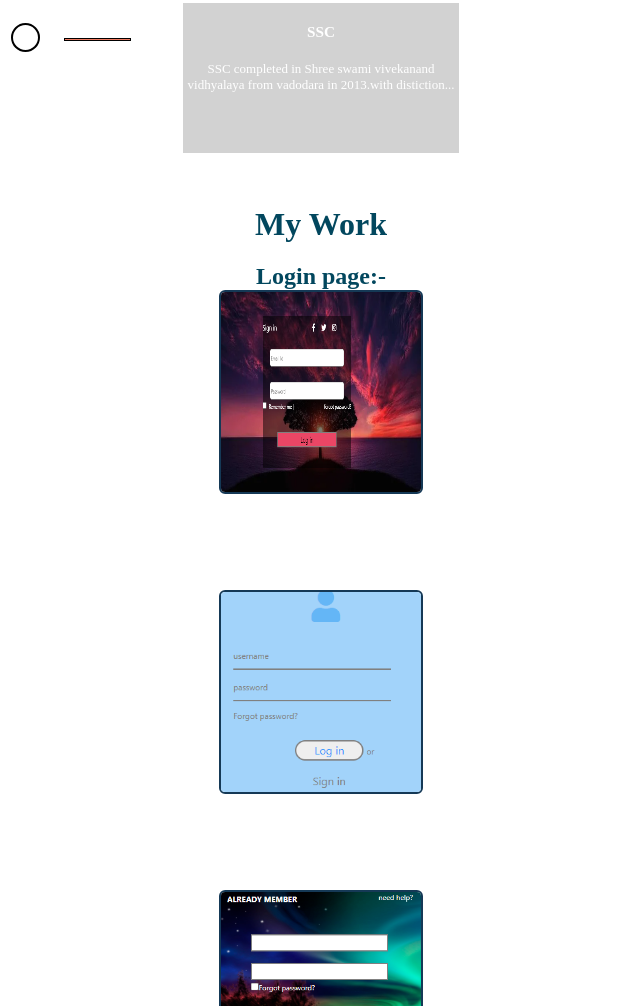
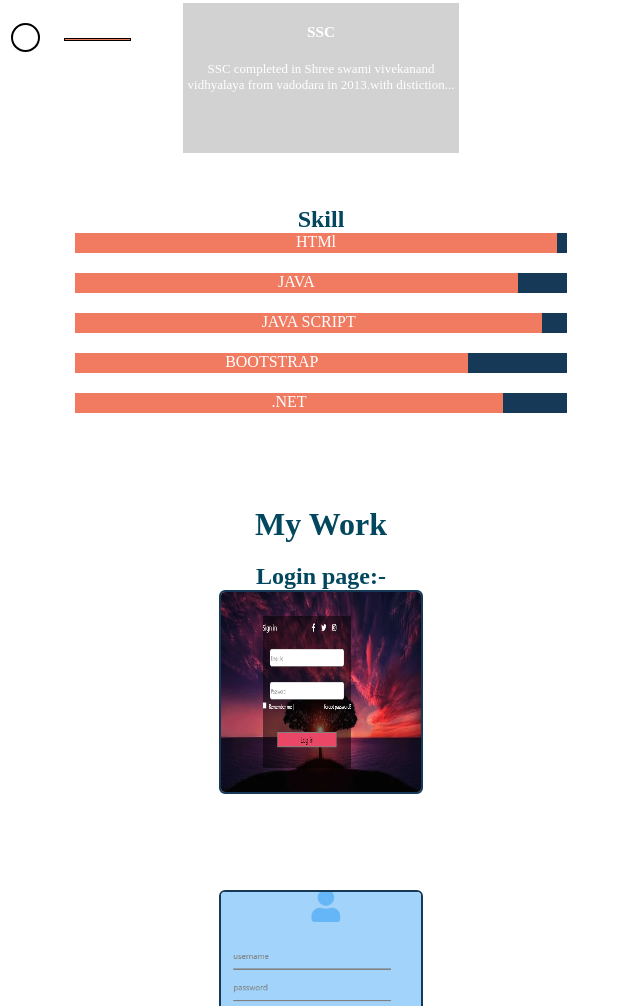
Before and after one commit to mausmiraj03821/mos_portfolio, a plain HTML site: page index.html in a window 768 px wide. Shown: the part 1764-2770 px from the top of the page, without its empty margins (63-703 px from the left). Drawn offline with Linux system fonts and the light colour scheme.

Commit message:
mos_portfolio

```diff
--- a/index.html
+++ b/index.html
@@ -13,7 +13,7 @@
         <div class="myprofile bg1">
             <img src="portfolio_img/97af7ca3-c241-402a-9182-5a7e6dd14fbf (1).jpg"class="profileimg">
             <h1 class="fwhite h1">Mausmiraj</h1>
-            <nav class="toggle">
+            <nav class="toggle" id=>
                 <button type="button" onclick="icon()" class="btn"> <i class="fas fa-bars togglebar"></i></button>
                     <button type="button" onclick="delicon()" class="btn1">X</button>
                 <div class="menu" id="open" id="close">
@@ -98,7 +98,7 @@
                 </div>
             </div>
             <!-- Skill -->
-            <!-- <section class="textcenter" id="Skill">
+            <section class="textcenter" id="Skill">
                 <h1 class="fblue">Skill</h1>
             <div class="section-box2">
                 <div class="skill textcenter">
@@ -119,7 +119,7 @@
                     </div>
                 </div>
             </div>
-        </section> -->
+        </section>
 
             <!-- Mywork -->
             <div class="work">
@@ -384,57 +384,10 @@
 
         }
         function delicon(){
-
+            document.getElementById("close").style.display="block";
             document.getElementById("open").style.display="none";
-            document.getElementById("close").style.display="block";
 
         }
     </script>
 </body>
 </html>
-
-
-<!-- <div class="col-3">
-    <div class="gallery5">
-        <img src="img/3-nature-wallpaper-mountain.jpg" class="img2" />
-        <div class="innerg5">
-            <h6 class="m100">The one web technology</h6>
-        </div>
-        <div class="inner5g5">
-        </div>
-    </div>
-    .gallery5 {
-        height: 200px;
-        width: 200px;
-        background-color: gray;
-        position: relative;
-        overflow: hidden;
-    }
-
-    .innerg5 {
-        height: 300px;
-        width: 300px;
-        background-color: #ffc0cb5e;
-        position: absolute;
-        top: -300px;
-        transition: 2s;
-    }
-
-    .inner5g5 {
-        height: 300px;
-        width: 300px;
-        background-color: #ffc0cb5e;
-        position: absolute;
-        bottom: -300px;
-        transition: 2s;
-    }
-
-    .gallery5:hover .innerg5 {
-        position: absolute;
-        top: -200px;
-    }
-
-    .gallery5:hover .inner5g5 {
-        position: absolute;
-        bottom: -200px;
-    } -->
--- a/portfolio.css
+++ b/portfolio.css
@@ -49,9 +49,9 @@
 .btn{
     display: none;
 }
-.btn1{
+/* .btn1{
     display: none;
-}
+} */
 
  ul li{
     list-style-type: none;
@@ -221,12 +221,13 @@ section .section-box2 {
 section .section-box2 .skill {
     width: 100%;
     margin: auto;
-    padding: 50px;
+    /* padding: 50px; */
 }
 
 section .section-box2 .mainbox1 {
     width: 80%;
     height: 20px;
+    margin: auto;
     background-color: #153956;
 }
 
@@ -240,6 +241,8 @@ section .section-box2 .mainbox1 .innerbox1 {
 section .section-box2 .mainbox2 {
     width: 80%;
     height: 20px;
+    margin: auto;
+
     margin-top: 20px;
     background-color: #153956;
 }
@@ -255,6 +258,8 @@ section .section-box2 .mainbox2 .innerbox2 {
 section .section-box2 .mainbox3 {
     width: 80%;
     height: 20px;
+    margin: auto;
+
     margin-top: 20px;
     background-color: #153956;
 }
@@ -269,6 +274,8 @@ section .section-box2 .mainbox3 .innerbox3 {
 section .section-box2 .mainbox4 {
     width: 80%;
     height: 20px;
+    margin: auto;
+
     margin-top: 20px;
     background-color: #153956;
 }
@@ -283,6 +290,8 @@ section .section-box2 .mainbox4 .innerbox4 {
 section .section-box2 .mainbox5 {
     width: 80%;
     height: 20px;
+    margin: auto;
+
     margin-top: 20px;
     background-color: #153956;
 }
@@ -450,6 +459,7 @@ box-sizing: border-box;
         padding: 10px;
         float: left;
         text-align: left;
+        z-index: 15;
 
     }
     .profileimg{
@@ -567,6 +577,109 @@ ul li:hover .submenu{
 .textcenter{
     text-align: center;
 }
+/* Skill */
+section {
+    width: 100%;
+    height: 300px;
+    margin: auto;
+}
+
+section .section-box2 {
+    width: 80%;
+    height: 250px;
+    margin: auto;
+}
+
+
+section .section-box2 .skill {
+    width: 100%;
+    margin: auto;
+}
+
+section .section-box2 .mainbox1 {
+    width: 80%;
+    height: 20px;
+    background-color: #153956;
+}
+
+section .section-box2 .mainbox1 .innerbox1 {
+    width: 98%;
+    height: 20px;
+    background-color: #f07b61;
+    text-align: center;
+}
+
+section .section-box2 .mainbox2 {
+    width: 80%;
+    height: 20px;
+    margin-top: 20px;
+    background-color: #153956;
+}
+
+section .section-box2 .mainbox2 .innerbox2 {
+    width: 90%;
+    height: 20px;
+    background-color: #f07b61;
+    text-align: center;
+}
+
+section .section-box2 .mainbox3 {
+    width: 80%;
+    height: 20px;
+    margin-top: 20px;
+    background-color: #153956;
+}
+
+section .section-box2 .mainbox3 .innerbox3 {
+    width: 95%;
+    height: 20px;
+    background-color: #f07b61;
+    text-align: center;
+}
+
+section .section-box2 .mainbox4 {
+    width: 80%;
+    height: 20px;
+    margin-top: 20px;
+    background-color: #153956;
+}
+
+section .section-box2 .mainbox4 .innerbox4 {
+    width: 80%;
+    height: 20px;
+    background-color: #f07b61;
+    text-align: center;
+}
+
+section .section-box2 .mainbox5 {
+    width: 80%;
+    height: 20px;
+    margin-top: 20px;
+    background-color: #153956;
+}
+
+section .section-box2 .mainbox5 .innerbox5 {
+    width: 87%;
+    height: 20px;
+    background-color: #f07b61;
+    ;
+    text-align: center;
+}
+
+section .section-box2 .mainbox6 {
+    width: 80%;
+    height: 20px;
+    margin-top: 20px;
+    background-color: #153956;
+}
+
+section .section-box2 .mainbox1 .innerbox6 {
+    width: 90%;
+    height: 20px;
+    background-color:#f07b61;
+    text-align: center;
+}
+
 /* Education */
 .Education {
     width: 100%;
```
